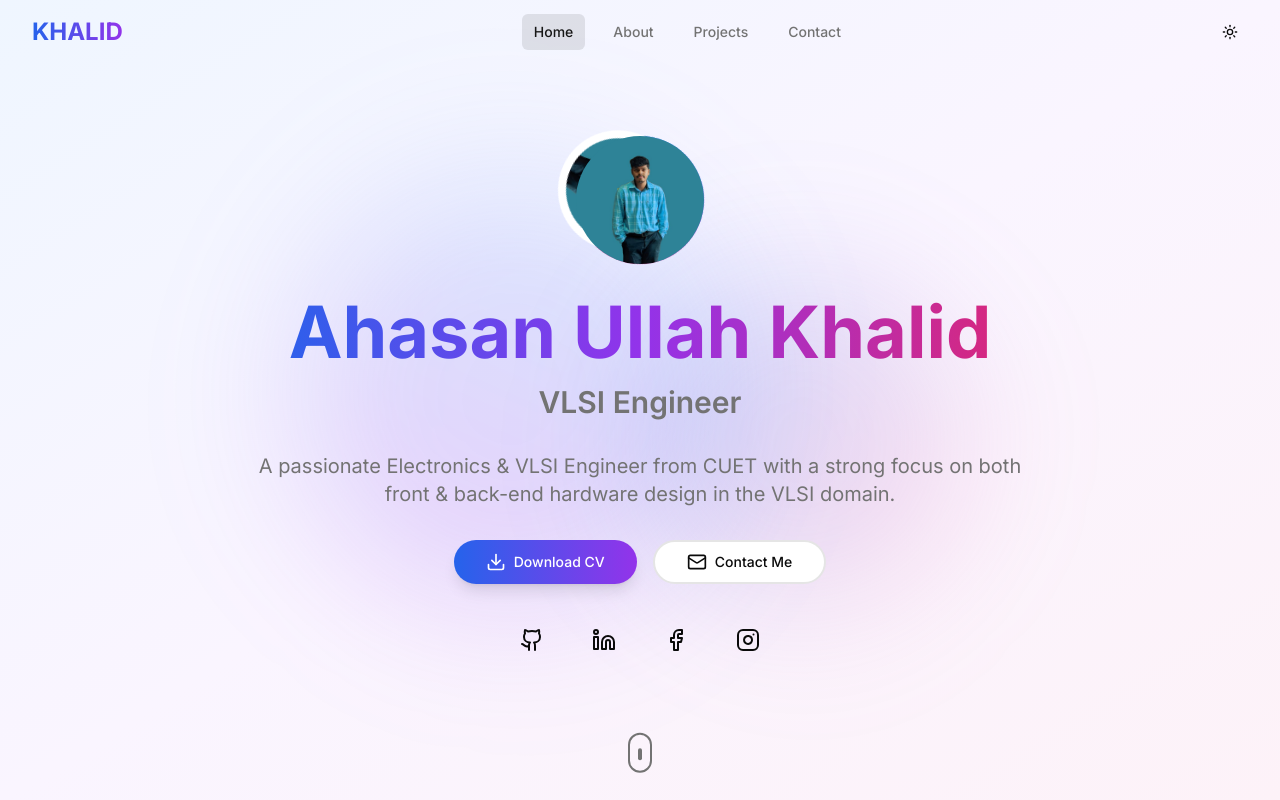
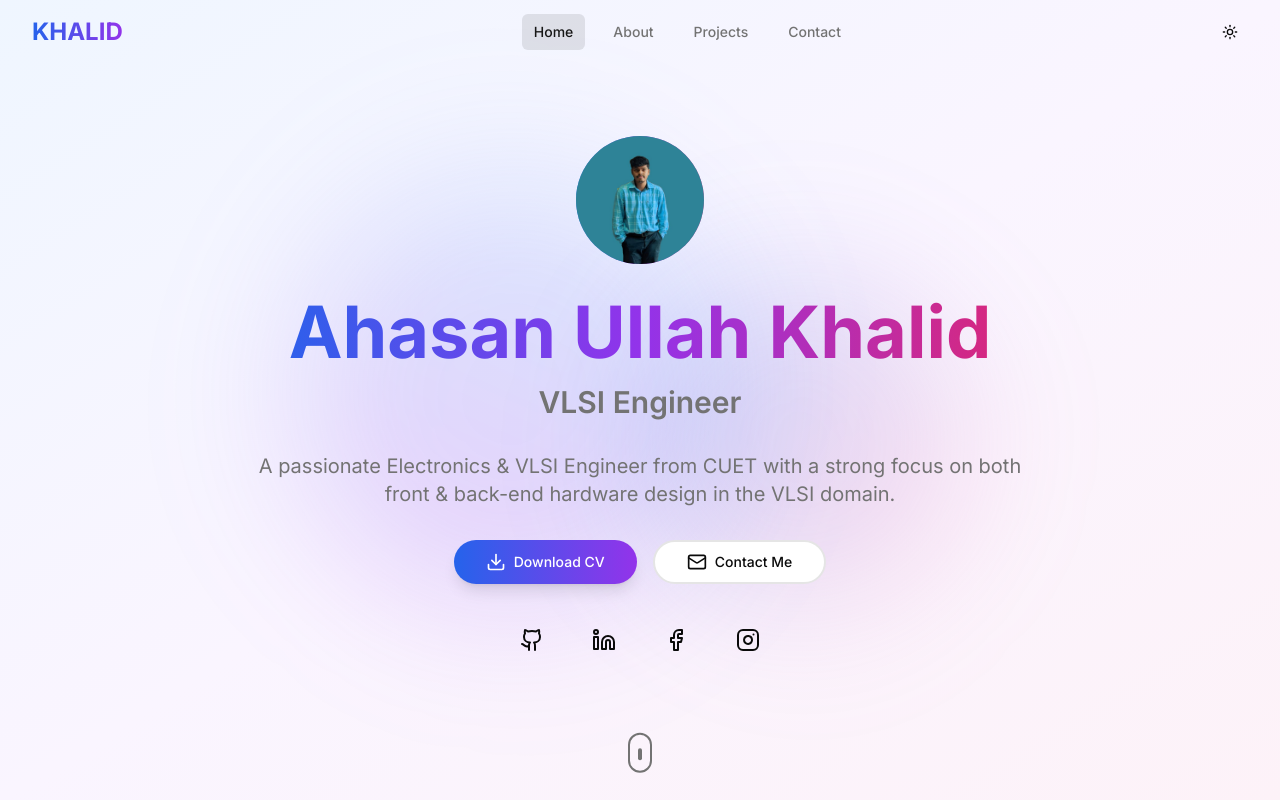
Before and after one commit to aukhalid/portfolio, a Next.js app: page / in a window 1280 px wide. Shown: the top 800 px of the page. Built offline with nearby package versions, Linux system fonts and the light colour scheme.

Commit message:
img change

```diff
--- a/components/Hero.tsx
+++ b/components/Hero.tsx
@@ -89,19 +89,7 @@ export function Hero() {
           {/* Profile Image */}
           <motion.div variants={itemVariants} className="flex justify-center">
             <div className="relative">
-              <motion.div
-                animate={{ rotate: 360 }}
-                transition={{ duration: 20, repeat: Infinity, ease: "linear" }}
-                className="absolute inset-0 rounded-full bg-gradient-to-r from-blue-500 via-purple-500 to-pink-500 p-1"
-              >
-                <div className="rounded-full bg-background p-2">
-                  <img
-                    src={personalInfo.profileImage}
-                    alt={personalInfo.name}
-                    className="w-32 h-32 rounded-full object-cover"
-                  />
-                </div>
-              </motion.div>
+              <motion.div className="absolute inset-0 rounded-full bg-gradient-to-r from-blue-500 via-purple-500 to-pink-500 p-1"></motion.div>
               <img
                 src={personalInfo.profileImage}
                 alt={personalInfo.name}
@@ -112,7 +100,6 @@ export function Hero() {
 
           {/* Greeting */}
           <motion.div variants={itemVariants}>
-
             <h1 className="text-4xl sm:text-6xl lg:text-7xl font-bold bg-gradient-to-r from-blue-600 via-purple-600 to-pink-600 bg-clip-text text-transparent">
               {personalInfo.name}
             </h1>
```
